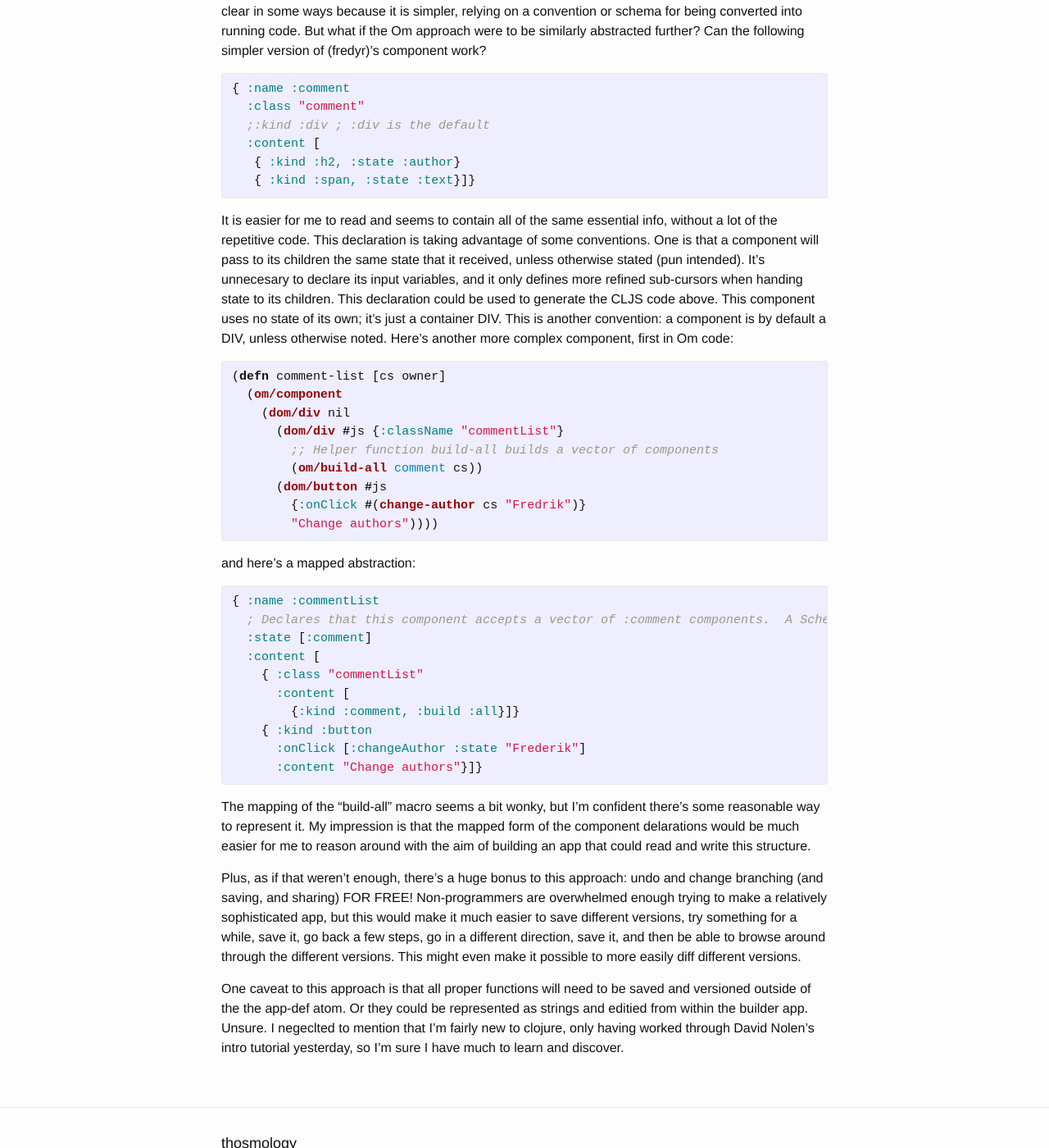
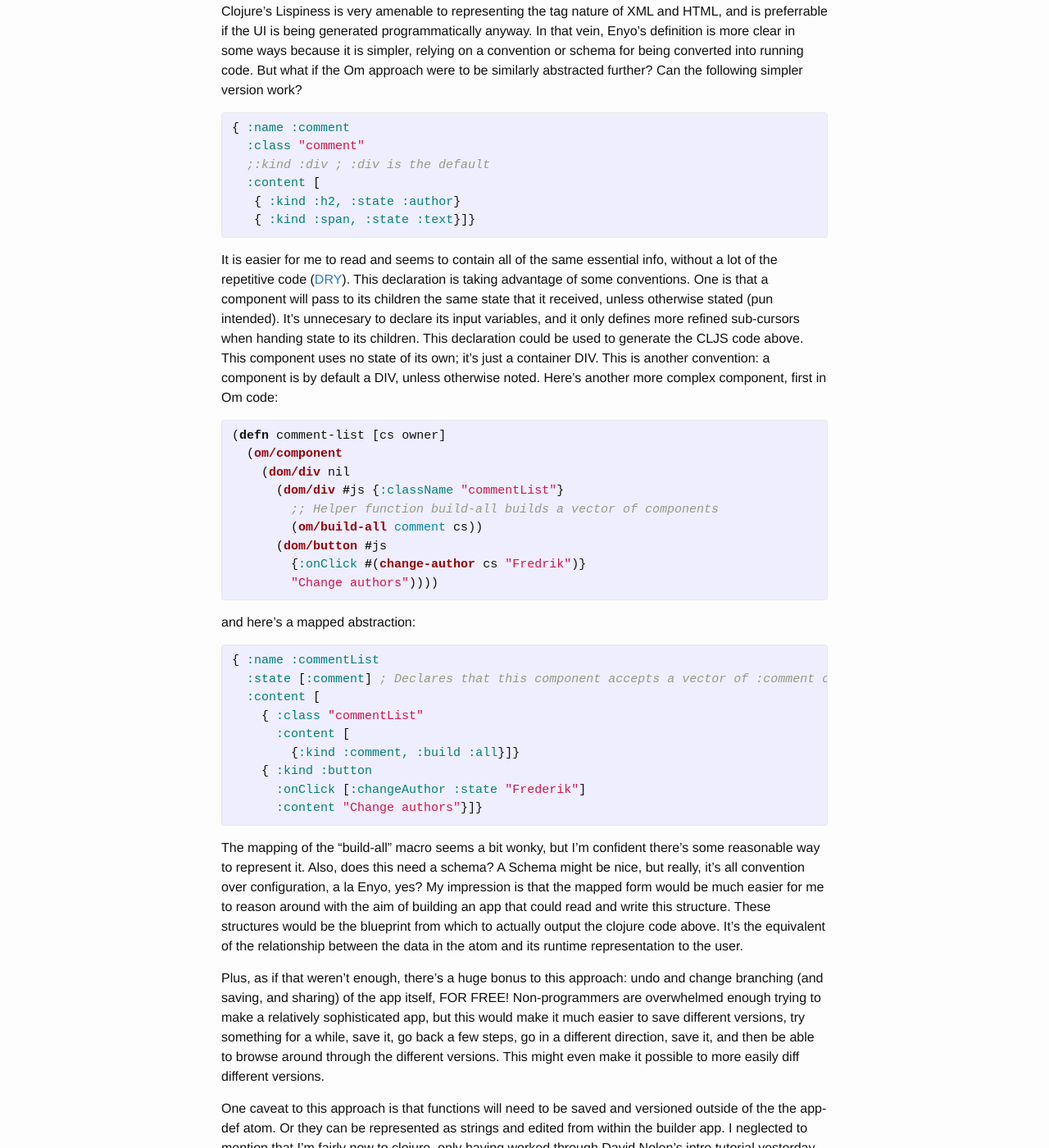
Before and after one commit to thosmos/thosmos.github.io, a Jekyll site: the page built from _posts/2014-12-15-imagining-atomatizing-the-app.markdown, in a window 1280 px wide and 1400 px high, scrolled down 1316 px. Shown: the whole window at 82% size. Built offline with Jekyll 4.4.1, drawn with Linux system fonts in a browser that asks for light colours; some of the changed text lies outside the part shown.

Commit message:
Update 2014-12-15-imagining-atomatizing-the-app.markdown

```diff
--- a/_posts/2014-12-15-imagining-atomatizing-the-app.markdown
+++ b/_posts/2014-12-15-imagining-atomatizing-the-app.markdown
@@ -5,11 +5,11 @@
 categories: om clojurescript
 ---
 
-This morning, while reflecting on a late night of working through David Nolen's (swannodette) Intro to Clojurescript and [Om][om] [Basic Tutorial][om-tut], I had an epiphany, an insight into a solution to a problem I've been working on for about 15 years.  The goal I've been seeking is an elegant app for a non-programmer user to create a custom, elegant scientific data collection and visualization app.  It requires building up a data survey from simple and complex data types, possibly based on an existing denormalized database schema, and linking that with an easily customizable data entry screen.  It's kind of like Access, but more complex while also easier to use.  Yes, a paradox.  XRX was a step in the right direction, but using XML to define and query data sucks.  ODK is doing amazing things with it, but only by reverting to HTML and javascript for the UI.
+This morning, while reflecting on a late night of working through [David Nolen](https://swannodette.github.io)'s ([swannodette](https://github.com/swannodette)) Intro to Clojurescript and [Om][om] [Basic Tutorial][om-tut], I had an epiphany, an insight into a solution to a problem I've been working on for about 15 years.  The goal I've been seeking is an elegant app for a non-programmer user to create a custom, elegant scientific data collection and visualization app.  It requires building up a data survey from simple and complex data types, possibly based on an existing denormalized database schema, and linking that with an easily customizable data entry screen.  It's kind of like Access, but more complex while also easier to use.  Yes, a paradox.  [XRX](https://en.wikipedia.org/wiki/XRX_%28web_application_architecture%29) is a major step in the right direction, but the designed by commitee feel and actually writing and reading XML and XQuery leaves something to be desired.  However, I've never really given it a chance and it could be great.  I like the document store approach of eXistDB, similar to MongoDB for JSON data.  [ODK](https://opendatakit.org/) is doing amazing things with XRX, but only by reverting to HTML and javascript for the UI.
 
 I've taken a few runs at the solution over the years, starting with a naive PHP app in the foggy beginning of my programming career, and a couple of paid database gigs for clients for similar needs, but I have yet to attain the degree of Nirvana I know is possible.  When I became familiar with Clojure, I intuited that it would probably be much more useful for the job, due to its homoiconic nature, being represented in its own data format and amenable to meta-programming, and to its immutable data types - a severely useful toolbox.  But the language has been opaque to me, and simultaneously both too complex and too simple to see how to use it to its fullest ... until this morning.  Suddenly, while looking through my bay windows to the trees behind my monitor, I saw the architecture I needed to use.  Kind of a mix between a spreadsheet tree, data schema UML, Pure Data wiring, a Swift playground, etc, but that changes based on position within the multidimensial data abstraction context tree.
 
-One possible step toward making this app easier to reason is the definition of the app itself, which Om's component-based nature largely enables.  However, I'm wondering if there's an additional step that could be taken to a simpler declarative definition of the app, which would be easier for a user or another app to construct and edit.  For example, here's a prototypical Om component definition:
+One possible step toward making this app easier to contemplate is the definition of the app itself, which Om's component-based nature aids.  However, I'm wondering if there's an additional step of abstraction that could be taken to a simpler declarative definition of the app, which would be easier for a user or a builder app to construct and edit.  For example, here's a prototypical Om component definition:
 
 {% highlight clojure %}
 (defn comment [{:keys [author text]} owner]
@@ -32,7 +32,7 @@
 
 Enyo is the closest tool I've found yet to enabling the workflow I need.  However, it feels funky.  I know, I'm picky.
 
-Clojure's Lispiness is very amenable to representing the enclosing tag nature of XML and HTML, and is preferrable if the UI is being generated programmatically anyway.  In that vein, Enyo's definition is more clear in some ways because it is simpler, relying on a convention or schema for being converted into running code.  But what if the Om approach were to be similarly abstracted further?  Can the following simpler version of (fredyr)'s component work?
+Clojure's Lispiness is very amenable to representing the tag nature of XML and HTML, and is preferrable if the UI is being generated programmatically anyway.  In that vein, Enyo's definition is more clear in some ways because it is simpler, relying on a convention or schema for being converted into running code.  But what if the Om approach were to be similarly abstracted further?  Can the following simpler version work?
 
 {% highlight clojure %}
 { :name :comment
@@ -43,7 +43,7 @@
    { :kind :span, :state :text}]}
 {% endhighlight %}
 
-It is easier for me to read and seems to contain all of the same essential info, without a lot of the repetitive code.  This declaration is taking advantage of some conventions.  One is that a component will pass to its children the same state that it received, unless otherwise stated (pun intended).  It's unnecesary to declare its input variables, and it only defines more refined sub-cursors when handing state to its children.  This declaration could be used to generate the CLJS code above.  This component uses no state of its own; it's just a container DIV.  This is another convention: a component is by default a DIV, unless otherwise noted.  Here's another more complex component, first in Om code:
+It is easier for me to read and seems to contain all of the same essential info, without a lot of the repetitive code ([DRY](https://en.wikipedia.org/wiki/Don%27t_repeat_yourself)).  This declaration is taking advantage of some conventions.  One is that a component will pass to its children the same state that it received, unless otherwise stated (pun intended).  It's unnecesary to declare its input variables, and it only defines more refined sub-cursors when handing state to its children.  This declaration could be used to generate the CLJS code above.  This component uses no state of its own; it's just a container DIV.  This is another convention: a component is by default a DIV, unless otherwise noted.  Here's another more complex component, first in Om code:
 
 {% highlight clojure %}
 (defn comment-list [cs owner]
@@ -61,8 +61,7 @@
 
 {% highlight clojure %}
 { :name :commentList
-  ; Declares that this component accepts a vector of :comment components.  A Schema might be nice, but really, it's all convention over configuration, a la Enyo, yes?
-  :state [:comment]
+  :state [:comment] ; Declares that this component accepts a vector of :comment components.
   :content [
     { :class "commentList"
       :content [
@@ -73,11 +72,11 @@
 
 {% endhighlight %}
 
-The mapping of the "build-all" macro seems a bit wonky, but I'm confident there's some reasonable way to represent it.  My impression is that the mapped form of the component delarations would be much easier for me to reason around with the aim of building an app that could read and write this structure.
+The mapping of the "build-all" macro seems a bit wonky, but I'm confident there's some reasonable way to represent it.  Also, does this need a schema?  A Schema might be nice, but really, it's all convention over configuration, a la Enyo, yes?  My impression is that the mapped form would be much easier for me to reason around with the aim of building an app that could read and write this structure.  These structures would be the blueprint from which to actually output the clojure code above.  It's the equivalent of the relationship between the data in the atom and its runtime representation to the user.
 
-Plus, as if that weren't enough, there's a huge bonus to this approach: undo and change branching (and saving, and sharing) FOR FREE!  Non-programmers are overwhelmed enough trying to make a relatively sophisticated app, but this would make it much easier to save different versions, try something for a while, save it, go back a few steps, go in a different direction, save it, and then be able to browse around through the different versions.  This might even make it possible to more easily diff different versions.
+Plus, as if that weren't enough, there's a huge bonus to this approach: undo and change branching (and saving, and sharing) of the app itself, FOR FREE!  Non-programmers are overwhelmed enough trying to make a relatively sophisticated app, but this would make it much easier to save different versions, try something for a while, save it, go back a few steps, go in a different direction, save it, and then be able to browse around through the different versions.  This might even make it possible to more easily diff different versions.
 
-One caveat to this approach is that all proper functions will need to be saved and versioned outside of the the app-def atom.  Or they could be represented as strings and editied from within the builder app.  Unsure.  I negeclted to mention that I'm fairly new to clojure, only having worked through David Nolen's intro tutorial yesterday, so I'm sure I have much to learn and discover.
+One caveat to this approach is that functions will need to be saved and versioned outside of the the app-def atom.  Or they can be represented as strings and edited from within the builder app.  I neglected to mention that I'm fairly new to clojure, only having worked through David Nolen's intro tutorial yesterday, so I have much to learn and discover of the Joys of Clojure.
 
 
 [fredyr-gist]:      https://gist.github.com/fredyr/8460923
```
